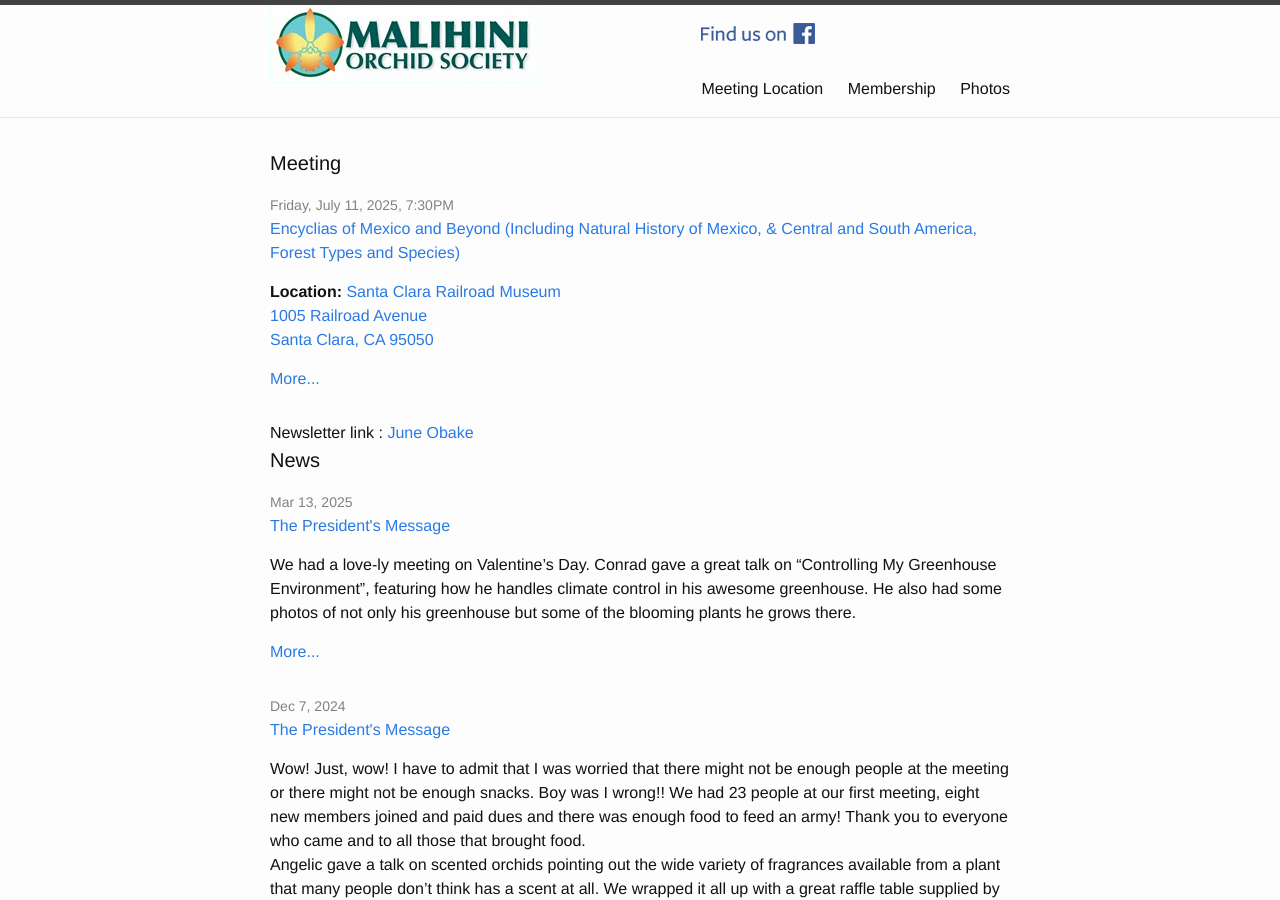
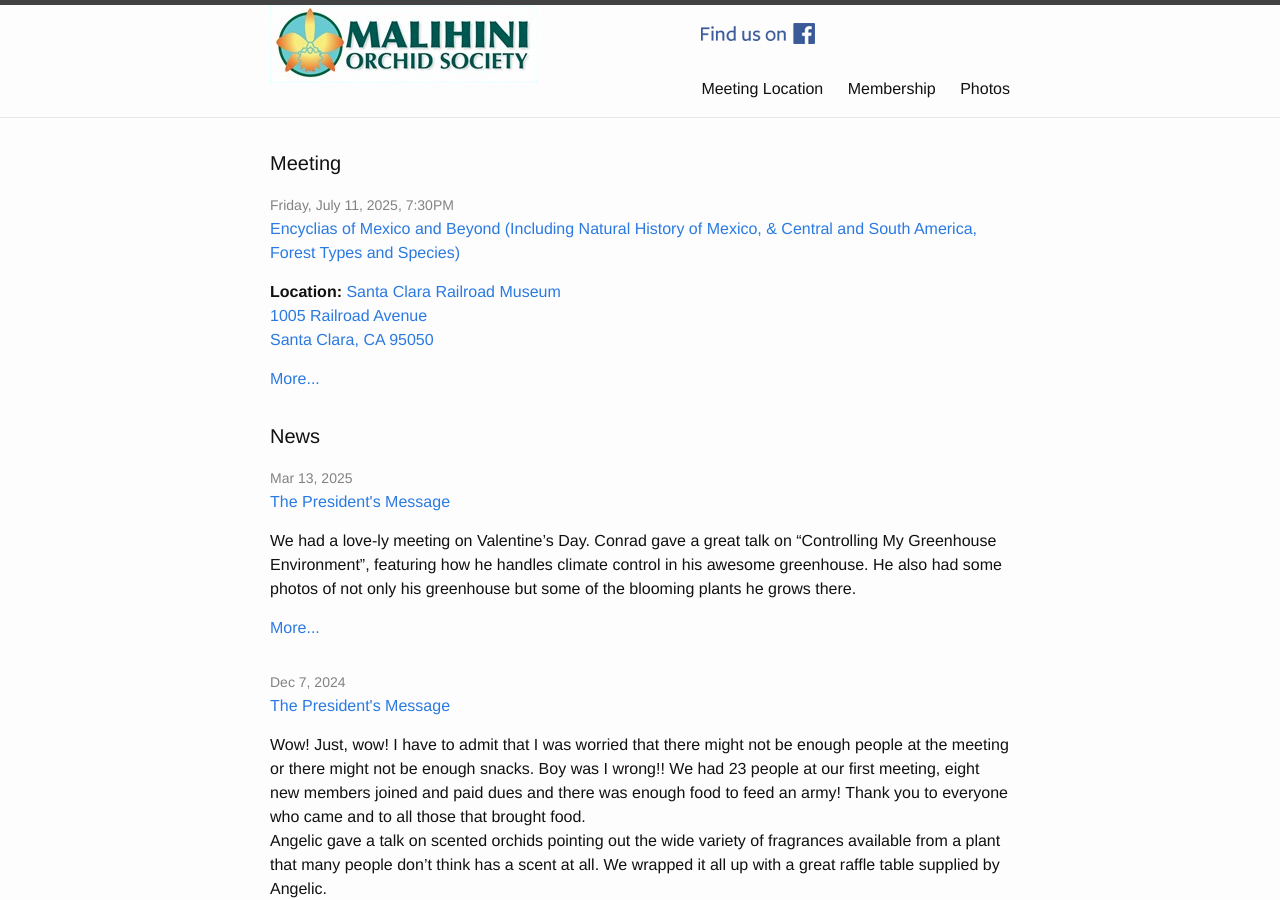
Before and after one commit to malihini/malihini.github.io, a Jekyll site: the page built from index.html, in a window 1280 px wide and 900 px high. Built offline with Jekyll 4.4.1, drawn with Linux system fonts in a browser that asks for light colours.

Commit message:
Update index.html

```diff
--- a/index.html
+++ b/index.html
@@ -23,8 +23,8 @@
     {% endfor %}
   </ul>
 
-  <!--     -->
- Newsletter link : <a href = "http://malihini.org/pdf/MOS_Obake_6_2025.pdf"> June Obake </a>
+  <!--   Newsletter link : <a href = "http://malihini.org/pdf/MOS_Obake_6_2025.pdf"> June Obake </a>   -->
+
 <!--
  <script>
     // add current Obake URL here
```
